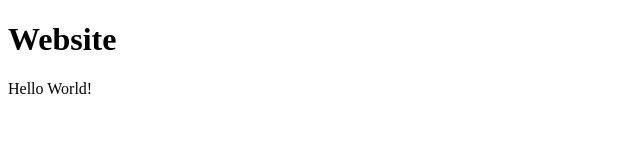
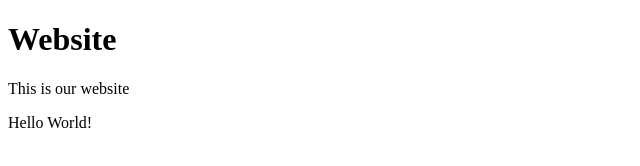
Before and after one commit to z-haopeng/website, a plain HTML site: page index.html in a window 1280 px wide. Shown: the whole page, without its empty margins (0-640 px from the left). Drawn offline with Linux system fonts and the light colour scheme.

Commit message:
Update index.html

```diff
--- a/index.html
+++ b/index.html
@@ -4,6 +4,9 @@
     <h1>Website</h1>
   </head>
   <body>
+    <p>
+      This is our website
+    </p>
     <script>
       document.write("Hello World!");
     </script>
```
